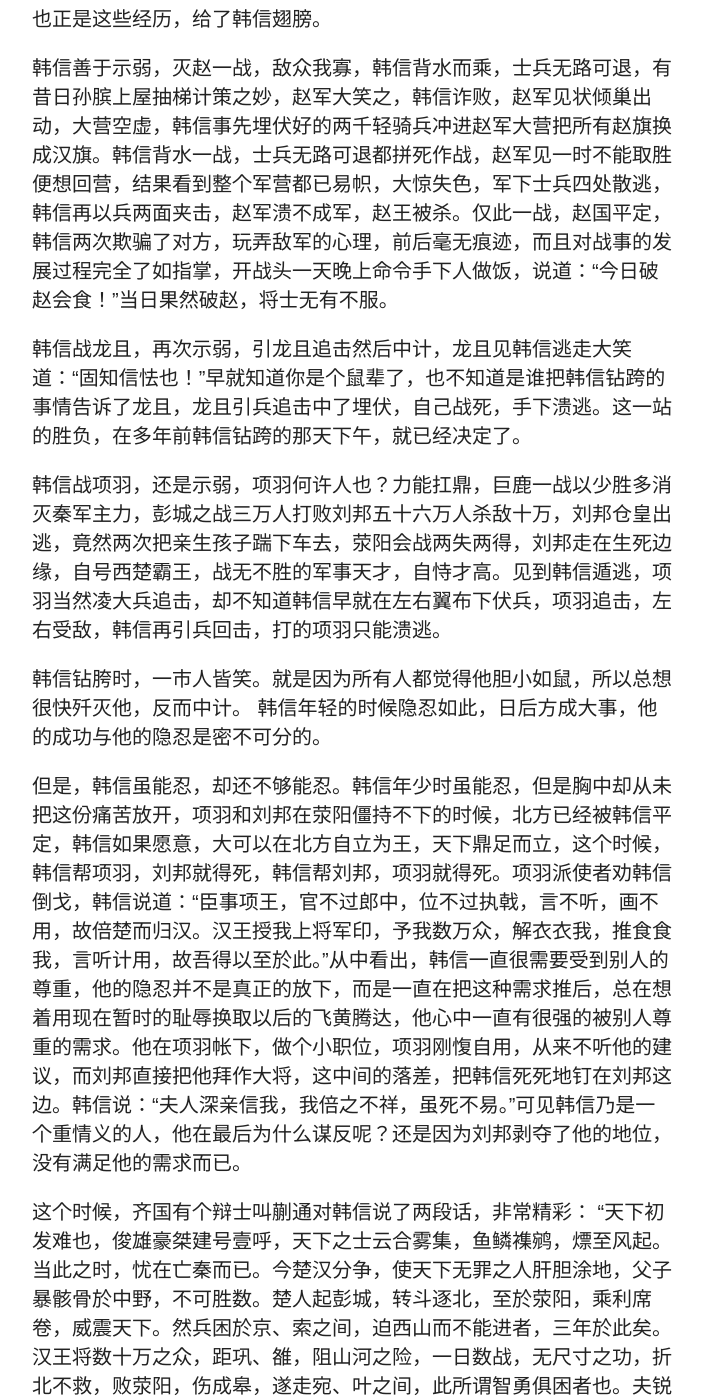
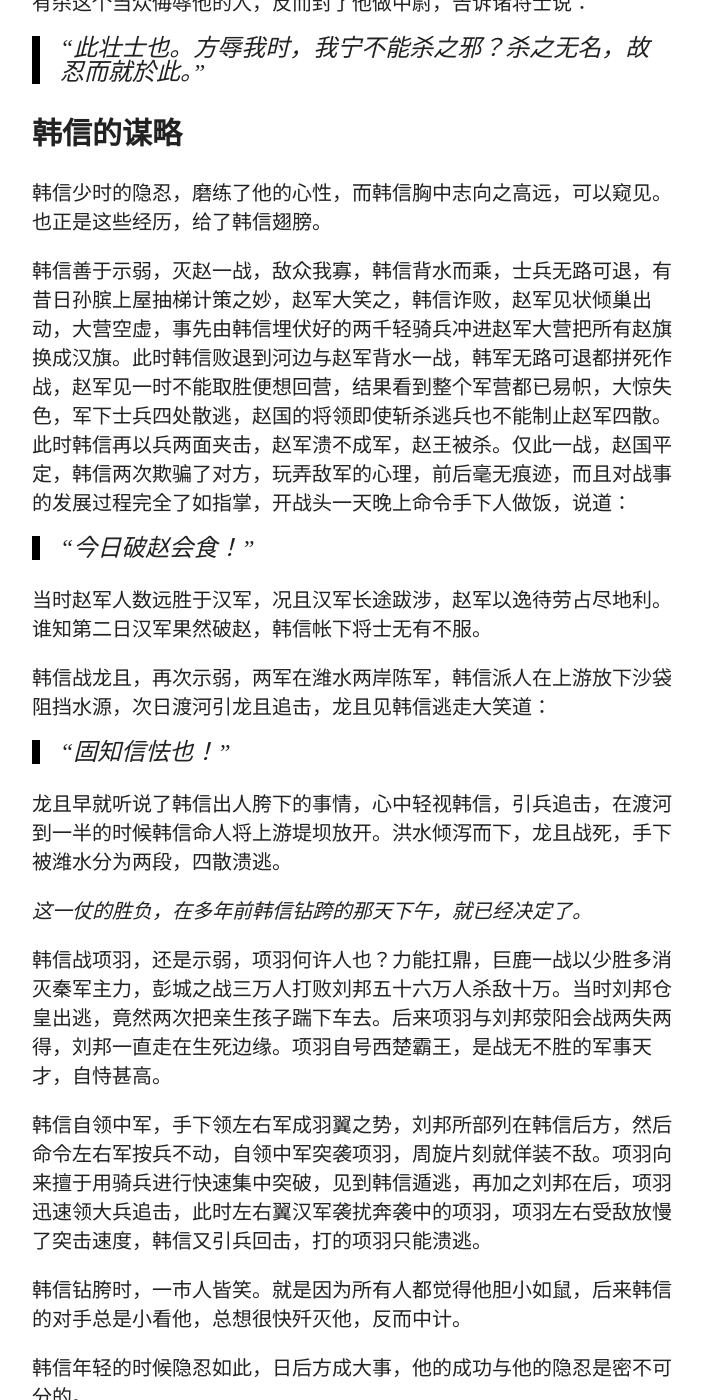
Before and after one commit to Renco/Renco.github.io, a Jekyll site: the page built from _posts/2014-06-06-韩信.md, in a window 1280 px wide and 1400 px high, scrolled down 1965 px. Shown: the whole window, without its empty margins (318-1021 px from the left). Built offline with Jekyll 4.4.1, drawn with Linux system fonts in a browser that asks for light colours; nearby versions of some CDN libraries; comment, search, counter and statistics services are not loaded; some of the changed text lies outside the part shown.

Commit message:
update hanxin

```diff
--- a/_includes/footer.html
+++ b/_includes/footer.html
@@ -1,5 +1,6 @@
 <span>&copy; {{ site.time | date: '%Y' }} {{ site.owner.name }}. Powered by <a href="http://jekyllrb.com">Jekyll</a> using the <a href="http://mademistakes.com/so-simple/">So Simple Theme</a>.</span>
 <div class="social-icons">
+    {% if site.owner.github %}<a href="http://github.com/{{ site.owner.github }}" title="{{ site.owner.name}} 的 Github" target="_blank"><img border="0" style="height:51px;width:51px;"  src="/assets/github.jpg"></a>{% endif %}
 	{% if site.owner.twitter %}<a href="http://twitter.com/{{ site.owner.twitter }}" title="{{ site.owner.name}} on Twitter" target="_blank"><i class="icon-twitter icon-2x"></i></a>{% endif %}
 	{% if site.owner.facebook %}<a href="http://facebook.com/{{ site.owner.facebook }}" title="{{ site.owner.name}} on Facebook" target="_blank"><i class="icon-facebook icon-2x"></i></a>{% endif %}
 	{% if site.owner.google_plus %}<a href="{{ site.owner.google_plus }}" title="{{ site.owner.name}} on Google+" target="_blank"><i class="icon-google-plus icon-2x"></i></a>{% endif %}
--- a/_posts/2014-06-06-韩信.md
+++ b/_posts/2014-06-06-韩信.md
@@ -8,61 +8,95 @@ tags: [历史, 人物]
 
 
 
-古之所谓豪杰之士，必有过人之节。人情有所不能忍者，匹夫见辱，拔剑而起，挺身而斗，此不足为勇也。天下有大勇者，卒然临之而不惊，无故加之而不怒。此其所挟持者甚大，而其志甚远也。
+>古之所谓豪杰之士，必有过人之节。人情有所不能忍者，匹夫见辱，拔剑而起，挺身而斗，此不足为勇也。天下有大勇者，卒然临之而不惊，无故加之而不怒。此其所挟持者甚大，而其志甚远也。
 
-                                                                                                           ——苏轼《留侯论》
+>苏轼《留侯论》
 
-
-
-
+##韩信的志向
 
 读古书，常感叹古人之隐忍与耐心，每读必击股称绝。
 
-史记中我最爱的就是《淮阴侯列传》，为韩信的人生感概万分。一个落魄皇族，好带刀剑，却不得不过着最下等人的生活。堂堂男儿，只能寄宿在别人家里，却被嫌弃。无技傍身，河边垂钓也不得法，最后还幸得漂母分食，许以回报，却被怒斥道：“大丈夫不能自食，吾哀王孙而进食，岂望报乎！”
+史记中我最爱的就是**《淮阴侯列传》**，为韩信的人生感概万分。一个落魄皇族，平日里好带刀剑，却不得不过着最下等人的生活。堂堂男儿，只能寄宿在别人家里，却被嫌弃。无技傍身，河边垂钓也不得法，最后幸得漂母分食，许以回报，却被怒斥道：“大丈夫不能自食，吾哀王孙而进食，岂望报乎！”
 
-韩信何人也？高祖曰：“连百万之军，战必胜，攻必取，吾不如韩信。”中国古时四大名将，白韩李岳，韩即为韩信。韩信虽不可称有经天纬地之才，但却有战无不胜之计。当是时，不能自食，空有一生本事，遭人嫌弃，他的内心之悲，不是吾辈所能够想象的。李白杜甫同样怀才不遇，但他们享有世之盛名，韩信呢？司马迁写道：“常从人寄食饮，人多厌之者。”
+韩信何人也？高祖曰：“连百万之军，战必胜，攻必取，吾不如韩信。”中国古时四大名将，白韩李岳，韩即为韩信。韩信虽不可称有经天纬地之才，但却有战无不胜之计。在他年轻的时候，不能自食，空有一生本事，遭人嫌弃，他的内心之悲，不是吾辈所能够想象的。李白杜甫同样怀才不遇，但他们享有世之盛名，韩信呢？司马迁写道：
+>“常从人寄食饮，人多厌之者。”
 
-我们可以想一想，韩信领兵，多多益善，一战破代，一战破赵，遣使降燕，一战破齐，一战亡龙且，十面埋伏破项羽十万大军，四面楚歌诱西楚霸王仓忙出逃。自拜将开始，无一败绩，明修栈道暗度陈仓以定三秦，帐下请兵独当一面而平黄河以北。从拜将之时用“匹夫之勇，妇人之仁”精确概括项羽性格弱点的察人之力，到荥阳之战领兵向北开辟北方战场的战略胆识，再到大小战役寻不到痕迹的计谋运用，这样一个可以与孙武孙膑共推谋战派代表人物的韩信，何以不能自食？
+韩信领兵，多多益善。一战破代，一战破赵，遣使降燕，一战破齐亡龙且，十面埋伏破项羽十万大军，四面楚歌诱西楚霸王仓忙出逃。自拜将开始，无一败绩，明修栈道暗度陈仓以定三秦，帐下请兵独当一面而平黄河以北。从拜将之时用“匹夫之勇，妇人之仁”精确概括项羽性格弱点的察人之力，到荥阳之战领兵向北开辟北方战场的战略胆识，再到大小战役寻不到痕迹的计谋运用，这样一个可以与孙武孙膑共推谋战派代表人物的韩信，真的就只会打仗？
 
-以韩信之才，难道没有能力学会农耕么？如果努力，真的如史记所写“不能治生商贾”么？非也。韩信是坚信自己的使命，丝毫不敢懈怠而已，是不愿向现实低头，不愿分散精力仅仅为了饱食，不愿放弃自己多年胸中的大志啊。
+兵法即使方法论，以韩信之才，难道没有能力学会农耕么？如果努力，真的如史记所写“不能治生商贾”么？非也。韩信是坚信自己的使命，丝毫不敢懈怠而已，是不愿向现实低头，不愿分散精力仅仅为了饱食，不愿放弃自己多年胸中的大志啊。
 
-淮阴屠中少年有侮信者，曰：“若虽长大，好带刀剑，中情怯耳。”众辱之曰：“信能死，刺我；不能死，出我袴下。”于是信孰视之，俛出袴下，蒲伏（同匍匐）。一市人皆笑信，以为怯。
+>淮阴屠中少年有侮信者，曰：“若虽长大，好带刀剑，中情怯耳。”众辱之曰：“信能死，刺我；不能死，>出我袴下。”于是信孰视之，俛出袴下，蒲伏（同匍匐）。一市人皆笑信，以为怯。
 
 韩信受胯下之辱，司马迁用一个“孰视之”把韩信的整个神态和心理活动全部写出来了。韩信不能杀了这个人么？当然可以，但是真若如此，韩信必然被官府缉拿，日后何以成大事？于是韩信低头匍匐从人的胯下钻过，常人尚不能忍受，韩信乃王孙，古时候地位高卑之别与我们今日相差甚大，这一钻，对韩信而言更难。
 
-多年以后韩信封楚王，衣锦还乡，赐给当年分食给他的漂母千金，不仅没有杀这个当众侮辱他的人，反而封了他做中尉，告诉诸将士说：“此壮士也。方辱我时，我宁不能杀之邪？杀之无名，故忍而就於此。”
+多年以后韩信封楚王，衣锦还乡，赐给当年分食给他的漂母千金，不仅没有杀这个当众侮辱他的人，反而封了他做中尉，告诉诸将士说：
 
+>“此壮士也。方辱我时，我宁不能杀之邪？杀之无名，故忍而就於此。”
+
+
+##韩信的谋略
 
 韩信少时的隐忍，磨练了他的心性，而韩信胸中志向之高远，可以窥见。也正是这些经历，给了韩信翅膀。
 
-韩信善于示弱，灭赵一战，敌众我寡，韩信背水而乘，士兵无路可退，有昔日孙膑上屋抽梯计策之妙，赵军大笑之，韩信诈败，赵军见状倾巢出动，大营空虚，韩信事先埋伏好的两千轻骑兵冲进赵军大营把所有赵旗换成汉旗。韩信背水一战，士兵无路可退都拼死作战，赵军见一时不能取胜便想回营，结果看到整个军营都已易帜，大惊失色，军下士兵四处散逃，韩信再以兵两面夹击，赵军溃不成军，赵王被杀。仅此一战，赵国平定，韩信两次欺骗了对方，玩弄敌军的心理，前后毫无痕迹，而且对战事的发展过程完全了如指掌，开战头一天晚上命令手下人做饭，说道：“今日破赵会食！”当日果然破赵，将士无有不服。
+韩信善于示弱，灭赵一战，敌众我寡，韩信背水而乘，士兵无路可退，有昔日孙膑上屋抽梯计策之妙，赵军大笑之，韩信诈败，赵军见状倾巢出动，大营空虚，事先由韩信埋伏好的两千轻骑兵冲进赵军大营把所有赵旗换成汉旗。此时韩信败退到河边与赵军背水一战，韩军无路可退都拼死作战，赵军见一时不能取胜便想回营，结果看到整个军营都已易帜，大惊失色，军下士兵四处散逃，赵国的将领即使斩杀逃兵也不能制止赵军四散。此时韩信再以兵两面夹击，赵军溃不成军，赵王被杀。仅此一战，赵国平定，韩信两次欺骗了对方，玩弄敌军的心理，前后毫无痕迹，而且对战事的发展过程完全了如指掌，开战头一天晚上命令手下人做饭，说道：
+>“今日破赵会食！”
 
-韩信战龙且，再次示弱，引龙且追击然后中计，龙且见韩信逃走大笑道：“固知信怯也！”早就知道你是个鼠辈了，也不知道是谁把韩信钻跨的事情告诉了龙且，龙且引兵追击中了埋伏，自己战死，手下溃逃。这一站的胜负，在多年前韩信钻跨的那天下午，就已经决定了。
+当时赵军人数远胜于汉军，况且汉军长途跋涉，赵军以逸待劳占尽地利。谁知第二日汉军果然破赵，韩信帐下将士无有不服。
 
-韩信战项羽，还是示弱，项羽何许人也？力能扛鼎，巨鹿一战以少胜多消灭秦军主力，彭城之战三万人打败刘邦五十六万人杀敌十万，刘邦仓皇出逃，竟然两次把亲生孩子踹下车去，荥阳会战两失两得，刘邦走在生死边缘，自号西楚霸王，战无不胜的军事天才，自恃才高。见到韩信遁逃，项羽当然凌大兵追击，却不知道韩信早就在左右翼布下伏兵，项羽追击，左右受敌，韩信再引兵回击，打的项羽只能溃逃。
+韩信战龙且，再次示弱，两军在潍水两岸陈军，韩信派人在上游放下沙袋阻挡水源，次日渡河引龙且追击，龙且见韩信逃走大笑道：
+>“固知信怯也！”
 
-韩信钻胯时，一市人皆笑。就是因为所有人都觉得他胆小如鼠，所以总想很快歼灭他，反而中计。
+龙且早就听说了韩信出人胯下的事情，心中轻视韩信，引兵追击，在渡河到一半的时候韩信命人将上游堤坝放开。洪水倾泻而下，龙且战死，手下被潍水分为两段，四散溃逃。
+
+_这一仗的胜负，在多年前韩信钻跨的那天下午，就已经决定了。_
+
+韩信战项羽，还是示弱，项羽何许人也？力能扛鼎，巨鹿一战以少胜多消灭秦军主力，彭城之战三万人打败刘邦五十六万人杀敌十万。当时刘邦仓皇出逃，竟然两次把亲生孩子踹下车去。后来项羽与刘邦荥阳会战两失两得，刘邦一直走在生死边缘。项羽自号西楚霸王，是战无不胜的军事天才，自恃甚高。
+
+韩信自领中军，手下领左右军成羽翼之势，刘邦所部列在韩信后方，然后命令左右军按兵不动，自领中军突袭项羽，周旋片刻就佯装不敌。项羽向来擅于用骑兵进行快速集中突破，见到韩信遁逃，再加之刘邦在后，项羽迅速领大兵追击，此时左右翼汉军袭扰奔袭中的项羽，项羽左右受敌放慢了突击速度，韩信又引兵回击，打的项羽只能溃逃。
+
+韩信钻胯时，一市人皆笑。就是因为所有人都觉得他胆小如鼠，后来韩信的对手总是小看他，总想很快歼灭他，反而中计。
+
 韩信年轻的时候隐忍如此，日后方成大事，他的成功与他的隐忍是密不可分的。
 
-但是，韩信虽能忍，却还不够能忍。韩信年少时虽能忍，但是胸中却从未把这份痛苦放开，项羽和刘邦在荥阳僵持不下的时候，北方已经被韩信平定，韩信如果愿意，大可以在北方自立为王，天下鼎足而立，这个时候，韩信帮项羽，刘邦就得死，韩信帮刘邦，项羽就得死。项羽派使者劝韩信倒戈，韩信说道：“臣事项王，官不过郎中，位不过执戟，言不听，画不用，故倍楚而归汉。汉王授我上将军印，予我数万众，解衣衣我，推食食我，言听计用，故吾得以至於此。”从中看出，韩信一直很需要受到别人的尊重，他的隐忍并不是真正的放下，而是一直在把这种需求推后，总在想着用现在暂时的耻辱换取以后的飞黄腾达，他心中一直有很强的被别人尊重的需求。他在项羽帐下，做个小职位，项羽刚愎自用，从来不听他的建议，而刘邦直接把他拜作大将，这中间的落差，把韩信死死地钉在刘邦这边。韩信说：“夫人深亲信我，我倍之不祥，虽死不易。”可见韩信乃是一个重情义的人，他在最后为什么谋反呢？还是因为刘邦剥夺了他的地位，没有满足他的需求而已。
+##韩信的死亡
+但是，韩信虽能忍，却还不够能忍。韩信年少时虽能忍，但是胸中却从未把这份痛苦放开，项羽和刘邦在荥阳僵持不下的时候，北方已经被韩信平定，韩信如果愿意，大可以在北方自立为王，天下鼎足而立，这个时候，韩信帮项羽，刘邦就得死，韩信帮刘邦，项羽就得死。项羽派使者劝韩信倒戈，韩信说道：
+>“**臣事项王，官不过郎中，位不过执戟，言不听，画不用，故倍楚而归汉。**汉王授我上将军印，予我数万众，解衣衣我，推食食我，言听计用，故吾得以至於此。”
 
-这个时候，齐国有个辩士叫蒯通对韩信说了两段话，非常精彩：
-“天下初发难也，俊雄豪桀建号壹呼，天下之士云合雾集，鱼鳞襍鹓，熛至风起。当此之时，忧在亡秦而已。今楚汉分争，使天下无罪之人肝胆涂地，父子暴骸骨於中野，不可胜数。楚人起彭城，转斗逐北，至於荥阳，乘利席卷，威震天下。然兵困於京、索之间，迫西山而不能进者，三年於此矣。汉王将数十万之众，距巩、雒，阻山河之险，一日数战，无尺寸之功，折北不救，败荥阳，伤成皋，遂走宛、叶之间，此所谓智勇俱困者也。夫锐气挫於险塞，而粮食竭於内府，百姓罢极怨望，容容无所倚。以臣料之，其势非天下之贤圣固不能息天下之祸。当今两主之命县於足下。足下为汉则汉胜，与楚则楚胜。臣原披腹心，输肝胆，效愚计，恐足下不能用也。诚能听臣之计，莫若两利而俱存之，参分天下，鼎足而居，其势莫敢先动。夫以足下之贤圣，有甲兵之众，据彊齐，从燕、赵，出空虚之地而制其後，因民之欲，西乡为百姓请命，则天下风走而响应矣，孰敢不听！割大弱彊，以立诸侯，诸侯已立，天下服听而归德於齐。案齐之故，有胶、泗之地，怀诸侯以德，深拱揖让，则天下之君王相率而朝於齐矣。盖闻“天与弗取，反受其咎；时至不行，反受其殃。原足下孰虑之。”
+从中看出，韩信一直很需要受到别人的尊重，他的隐忍并不是真正的放下，而是一直在把这种需求推后，总在想着用现在暂时的耻辱换取以后的飞黄腾达，他心中一直有很强的被别人尊重的需求。他在项羽帐下，做个小职位，项羽刚愎自用，从来不听他的建议，而刘邦直接把他拜作大将，这中间的落差，把韩信死死地钉在刘邦这边。韩信又回复项羽的使者说：
 
-这是说，当今天下之势，全系于韩信的决定，韩信帮谁就赢，不如韩信自立为王，然后平衡天下的势力。韩信答道：“汉王遇我甚厚，载我以其车，衣我以其衣，食我以其食。吾闻之，乘人之车者载人之患，衣人之衣者怀人之忧，食人之食者死人之事，吾岂可以乡利倍义乎！”可见韩信确实是一个知恩必报的人。
+>“夫人深亲信我，我倍之不祥，虽死不易。”
 
-蒯通于是继续说：“足下自以为善汉王，欲建万世之业，臣窃以为误矣。始常山王、成安君为布衣时，相与为刎颈之交，後争张黡、陈泽之事，二人相怨。常山王背项王，奉项婴头而窜，逃归於汉王。汉王借兵而东下，杀成安君泜水之南，头足异处，卒为天下笑。此二人相与，天下至驩也。然而卒相禽者，何也？患生於多欲而人心难测也。今足下欲行忠信以交於汉王，必不能固於二君之相与也，而事多大於张黡、陈泽。故臣以为足下必汉王之不危己，亦误矣。大夫种、范蠡存亡越，霸勾践，立功成名而身死亡。野兽已尽而猎狗烹。夫以交友言之，则不如张耳之与成安君者也；以忠信言之，则不过大夫种、范蠡之於勾践也。此二人者，足以观矣。原足下深虑之。且臣闻勇略震主者身危，而功盖天下者不赏。臣请言大王功略：足下涉西河，虏魏王，禽夏说，引兵下井陉，诛成安君，徇赵，胁燕，定齐，南摧楚人之兵二十万，东杀龙且，西乡以报，此所谓功无二於天下，而略不世出者也。今足下戴震主之威，挟不赏之功，归楚，楚人不信；归汉，汉人震恐：足下欲持是安归乎？夫势在人臣之位而有震主之威，名高天下，窃为足下危之。”
+可见韩信乃是一个重情义的人，他在最后为什么谋反呢？还是因为刘邦剥夺了他的地位，没有满足他的需求。
 
-这段话说的非常精彩，举了常山王成安君兄弟相屠，勾践灭吴之后杀了文种的典故。现在韩信和刘邦的交情，绝对比不上常山王和成安君的交情，韩信对刘邦的忠信，绝对比不上当年文种对勾践的忠信，但是韩信却功高震主，这实在是太危险了。深刻地点出了争夺天下必须是每个人的利益所在，不应该拘泥于俗世的道德伦理，因为刘邦并不会念及韩信的旧情。再加之，韩信想要的是裂土为王，刘邦想要的是称帝天下，两者政治追求相左，迟早要爆发冲突。
+在刘项两家相持不下而韩信已然平定北方诸国驻兵齐国的这个契机，齐国有个辩士叫蒯通对韩信说了两段话，非常精彩：
+>“天下初发难也，俊雄豪桀建号壹呼，天下之士云合雾集，鱼鳞襍鹓，熛至风起。当此之时，忧在亡秦而已。今楚汉分争，使天下无罪之人肝胆涂地，父子暴骸骨於中野，不可胜数。楚人起彭城，转斗逐北，至於荥阳，乘利席卷，威震天下。然兵困於京、索之间，迫西山而不能进者，三年於此矣。汉王将数十万之众，距巩、雒，阻山河之险，一日数战，无尺寸之功，折北不救，败荥阳，伤成皋，遂走宛、叶之间，此所谓智勇俱困者也。夫锐气挫於险塞，而粮食竭於内府，百姓罢极怨望，容容无所倚。以臣料之，其势非天下之贤圣固不能息天下之祸。当今两主之命县於足下。足下为汉则汉胜，与楚则楚胜。臣原披腹心，输肝胆，效愚计，恐足下不能用也。**诚能听臣之计，莫若两利而俱存之，参分天下，鼎足而居，其势莫敢先动。夫以足下之贤圣，有甲兵之众，据彊齐，从燕、赵，出空虚之地而制其後，因民之欲，西乡为百姓请命，则天下风走而响应矣，孰敢不听！割大弱彊，以立诸侯，诸侯已立，天下服听而归德於齐。案齐之故，有胶、泗之地，怀诸侯以德，深拱揖让，则天下之君王相率而朝於齐矣。**盖闻“*天与弗取，反受其咎；时至不行，反受其殃。原足下孰虑之。*”
 
-不过韩信最后还是没有采纳蒯通的建议，替刘邦打下了天下，最后却被吕后一介女辈杀死，临死时大呼道：“吾悔不用蒯通之计，乃为儿女子所诈，岂非天哉！”
+这是说，当今天下之势，全系于韩信的决定，韩信帮谁谁就赢，不如韩信自立为王，然后平衡天下的势力。再修养身息，与民利，收人心。韩信答道：
 
-韩信虽然少时能够隐忍，但是胸中却没有消却争强斗狠之气，所以多年后才会对分封地位非常执着并且身上多了不少傲慢之气。为了保住自己的楚王之位，杀了钟离昧，并且天真的以为这样刘邦就不会动他，结果还是被贬为淮阴侯。有次他去拜访樊哙，樊哙跪拜相送，韩信却笑着说：“生乃与哙等为伍！”我竟然要跟樊哙这样的人为伍了。
+>“汉王遇我甚厚，**载我以其车，衣我以其衣，食我以其食。**吾闻之，乘人之车者载人之患，衣人之衣者怀人之忧，食人之食者死人之事，吾岂可以乡利倍义乎！”
+
+可见韩信确实是一个知恩必报的人,并不全如后世评价。
+
+蒯通于是继续说：
+
+>“足下自以为善汉王，欲建万世之业，臣窃以为误矣。始常山王、成安君为布衣时，相与为刎颈之交，後争张黡、陈泽之事，二人相怨。常山王背项王，奉项婴头而窜，逃归於汉王。汉王借兵而东下，杀成安君泜水之南，头足异处，卒为天下笑。此二人相与，天下至驩也。然而卒相禽者，何也？**患生於多欲而人心难测也。今足下欲行忠信以交於汉王，必不能固於二君之相与也，而事多大於张黡、陈泽。**故臣以为足下必汉王之不危己，亦误矣。大夫种、范蠡存亡越，霸勾践，立功成名而身死亡。野兽已尽而猎狗烹。夫以交友言之，则不如张耳之与成安君者也；以忠信言之，则不过大夫种、范蠡之於勾践也。此二人者，足以观矣。原足下深虑之。**且臣闻勇略震主者身危，而功盖天下者不赏。**臣请言大王功略：足下涉西河，虏魏王，禽夏说，引兵下井陉，诛成安君，徇赵，胁燕，定齐，南摧楚人之兵二十万，东杀龙且，西乡以报，此所谓功无二於天下，而略不世出者也。今足下戴震主之威，挟不赏之功，归楚，楚人不信；归汉，汉人震恐：足下欲持是安归乎？夫势在人臣之位而有震主之威，名高天下，窃为足下危之。”
+
+这段话说的非常精彩，举了常山王（张耳）成安君（陈余）兄弟相屠，勾践灭吴之后杀了文种的典故。现在韩信和刘邦的交情，绝对比不上常山王和成安君的交情，韩信对刘邦的忠信，绝对比不上当年文种对勾践的忠信。韩信却功高震主，这实在是太危险了。蒯通深刻地点出了争夺天下是项羽刘邦的根本利益所在，韩信不应该拘泥于俗世的道德伦理，因为刘邦并不会念及韩信的旧情。再加之，韩信想要的是裂土为王，刘邦想要的是称帝天下，两者政治追求相左，迟早要爆发冲突。
+
+不过韩信最后还是没有采纳蒯通的建议，替刘邦打下了天下，最后却被吕后一介女辈杀死，临死时大呼道：
+>“吾悔不用蒯通之计，乃为儿女子所诈，岂非天哉！”
+
+韩信虽然少时能够隐忍，但是胸中却没有消却争强斗狠之气，所以多年后才会对分封地位非常执着并且身上多了不少傲慢之气。为了保住自己的楚王之位，杀了钟离昧，并且天真的以为这样刘邦就不会动他，结果还是被贬为淮阴侯。有次他去拜访樊哙，樊哙跪拜相送，韩信却笑着说：
+
+>“生乃与哙等为伍！”（我竟然要跟樊哙这样的人为伍了）
 
 多年的隐忍，在韩信胸中埋下了一个必要出人头地的种子，这样的种子，使他奋发向上，终成千古名将，这样的种子，也使得他在胸中存下了许多怨气，最后想要通过造反来改变被贬谪的地位。功成之后的韩信，开始放纵自己对名利的欲望，再也不见当年的隐忍。
 
-韩信的人生，起点非常低，成就非常高，最后不是死在战场上却是死在女子手上，这大起大落，每每读起都让我唏嘘不已，而我对韩信的人生也从崇拜到同情再到理性的批判。人都说韩信“成也萧何败萧何”，我觉得韩信“成也钻跨，败也钻跨。”
+韩信的人生，起点非常低，成就非常高，最后不是死在战场上却是死在一群宫女手上，这大起大落，每每读起都让我唏嘘不已，而我对韩信的人生也从崇拜到同情再到理性的批判。人都说韩信“成也萧何败萧何”，我觉得韩信“成也钻跨，败也钻跨。”
 
-另外两个非常能忍的人，张良和司马懿又要比韩信略高一筹。张良功成之后不要封赏，自己研究成仙之术去了，可见张良得太公兵法之时，已从老者处学得隐忍，所以苏轼说他“秦皇之所不能惊，而项籍之所不能怒”，功成身退遂得善终。司马懿七十岁时灭曹爽，曹芳年幼，魏国实际权力已经尽在他的手中，司马懿一生所求已经得到，但是司马懿却仍然不动手夺位，实在是城府极深。如果司马懿立即夺位，难免背负骂名，但是司马昭之心，天下皆知，等到天下人都已经麻木之后，司马炎逼魏元帝退位，国号晋。司马懿一生装病多次，几十年怀才不遇，直到七十岁才拨开云雾见日出，比起韩信的隐忍，有过之而无不及，但是在成功之后仍然不忘形，考虑地仍然如此周全，实在是古今第一人。
+另外两个非常能忍的人，张良和司马懿又要比韩信略高一筹。张良功成之后不要封赏，自己研究成仙之术去了，可见张良得太公兵法之时，已从老者处学得隐忍，所以苏轼说他
+>“秦皇之所不能惊，而项籍之所不能怒”
+
+功成身退遂得善终。司马懿七十岁时灭曹爽，曹芳年幼，魏国实际权力已经尽在他的手中，司马懿一生所求已经得到，但是司马懿却仍然不动手夺位，实在是城府极深。如果司马懿立即夺位，难免背负骂名，然而司马昭之心，天下皆知，等到天下人都已经麻木之后，司马炎才逼魏元帝退位，国号晋。司马懿一生装病多次，几十年怀才不遇，直到七十岁才拨开云雾见日出，比起韩信的隐忍，有过之而无不及，但是在成功之后仍然不忘形，考虑地仍然如此周全，实在是古今第一人。
 
 秦末汉初之时，天下群雄并起，然而真正的军事天才却只有两人，项羽和韩信，项羽因为刚愎自用而败给了隐忍善示弱的韩信，韩信又因为欲求不满而败给了自己。这真是让人感叹啊！
```
